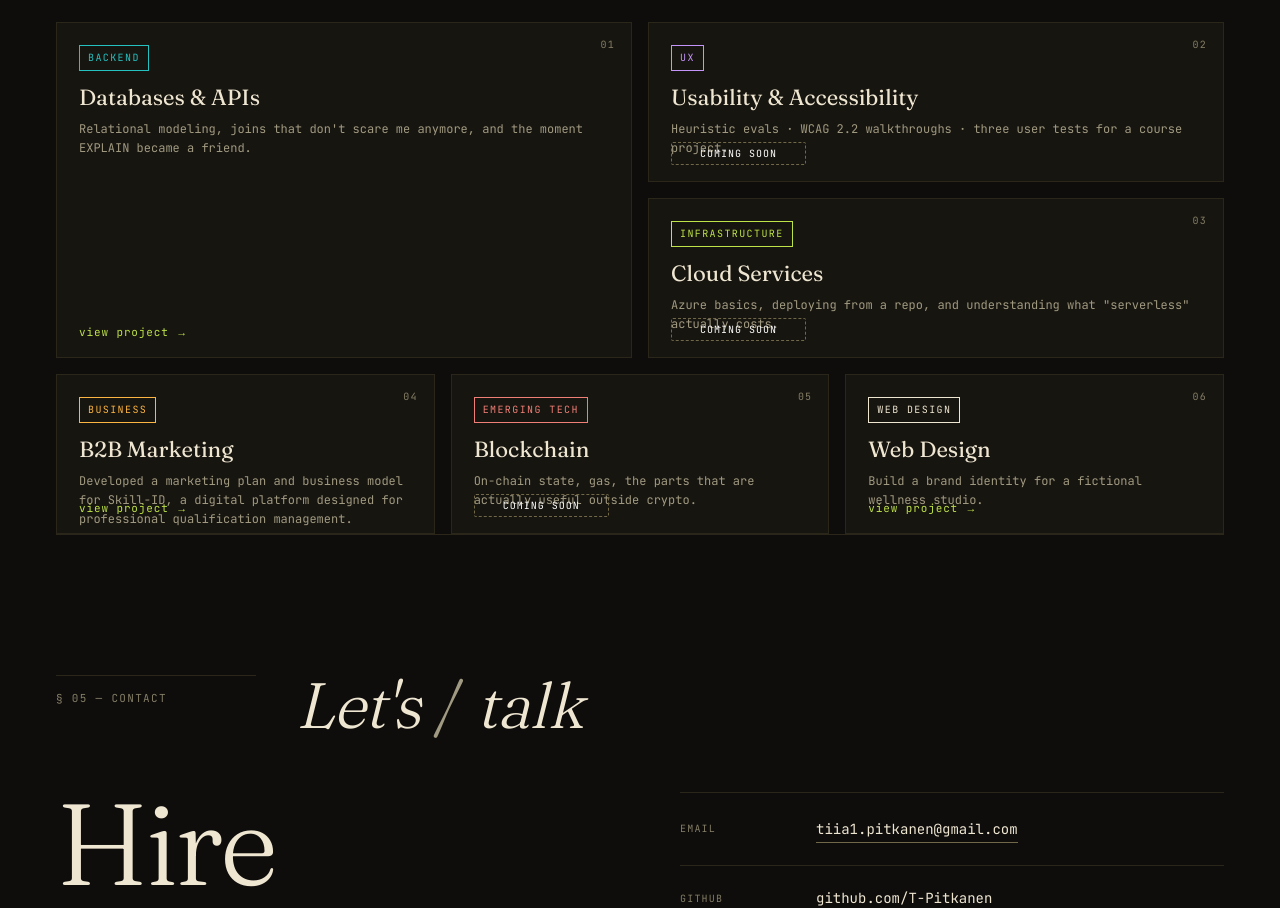
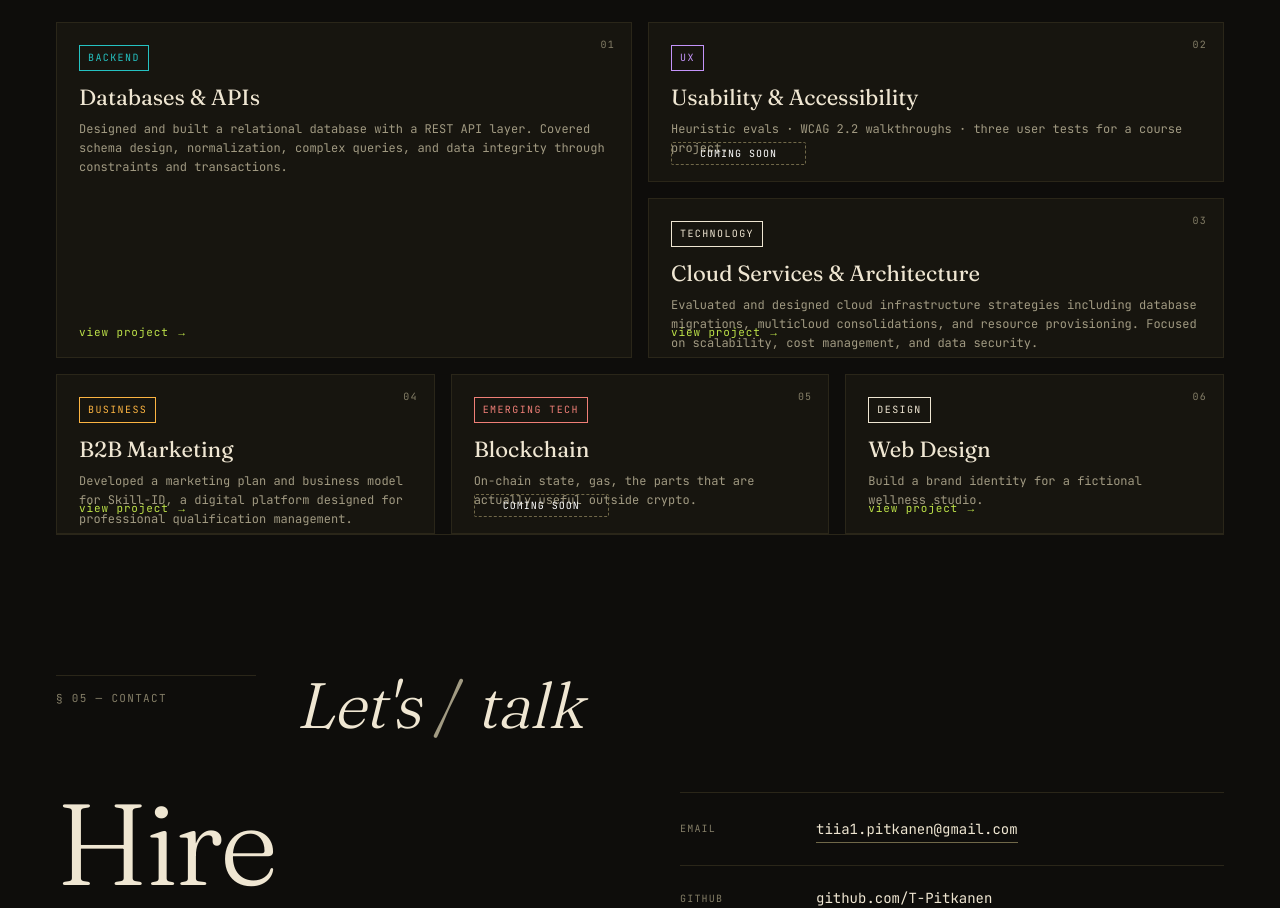
Before and after one commit to T-Pitkanen/portfolio-new-2026, a Next.js app: page / in a window 1280 px wide. Shown: the part 7800-8708 px from the top of the page. Built offline with nearby package versions, Linux system fonts and the light colour scheme.

Commit message:
updated course content

```diff
--- a/src/data/courses.js
+++ b/src/data/courses.js
@@ -6,9 +6,8 @@ const courses = [
     tagClass: "backend",
     institution: "VAMK",
     span: "w3 h2",
-    description:
-      "Designed and built a relational database with a REST API layer. Covered schema design, normalization, complex queries, and data integrity through constraints and transactions.",
-    body: "Relational modeling, joins that don't scare me anymore, and the moment EXPLAIN became a friend.",
+    description: "Designed and implemented a relational database for a fictional Finnish zoo as part of a databases and APIs course. The schema covers 11 entities including animals, species, employees, visits, and tickets, with M:N junction tables, a self-referencing employee hierarchy, CHECK constraints, and indexes for query performance. Queries use JOINs, GROUP BY, self-joins, and subqueries to answer real operational questions like monthly food consumption and ticket sales by type. The database is normalized to 3NF and uses transactions to ensure data integrity across multi-step operations. Also integrated pgvector to store text embeddings, laying the groundwork for a RAG-based AI chatbot feature.",
+    body: "Designed and built a relational database with a REST API layer. Covered schema design, normalization, complex queries, and data integrity through constraints and transactions.",
     topics: [
       "PostgreSQL",
       "REST API design",
@@ -17,7 +16,7 @@ const courses = [
       "SQL joins & views",
     ],
     takeaway:
-      "Good data modeling saves you from painful rewrites later — structure first, build second.",
+      "Good data modeling saves you from painful rewrites later. Structure first, build second.",
     project: {
       title: "Zoo Management Database",
       image: "/elaintarha/elaintarha_drawio.jpg",
@@ -73,49 +72,66 @@ const courses = [
   },
   {
     id: 3,
-    title: "Cloud Services",
-    tag: "Infrastructure",
-    tagClass: "infra",
+    title: "Cloud Services & Architecture",
+    tag: "Technology",
+    tagClass: "technology",
     institution: "VAMK",
     span: "w3",
-    body: 'Azure basics, deploying from a repo, and understanding what "serverless" actually costs.',
+    body: "Evaluated and designed cloud infrastructure strategies including database migrations, multicloud consolidations, and resource provisioning. Focused on scalability, cost management, and data security.",
     topics: [
-      "Microsoft Azure",
-      "Cloud deployment",
-      "Virtual machines",
-      "Storage & networking",
-      "Serverless functions",
+      "IaaS, PaaS, and SaaS evaluation",
+      "Relational versus NoSQL database comparison",
+      "Azure Virtual Machine deployment",
+      "Cost optimization and capacity planning",
+      "Fault tolerance and automated backups",
     ],
+    project: {
+      title: "Scalable Cloud Ecosystems",
+      image: [
+        "/cloud/azure_vm_deployment.png",
+        "/cloud/database_architecture.png",
+        "/cloud/google_cloud_migration.png",
+      ],
+      description:
+        "Engineered tailored cloud architectures for distinct business needs. One case involved migrating an ecommerce platform from a traditional SQL database to Azure Cosmos DB to handle seasonal traffic spikes horizontally. This included implementing Azure AI Search to generate personalized product recommendations using vector search. Another case analyzed a single person agency workflow, recommending a shift from a complex multicloud environment to a unified Google Cloud and Workspace ecosystem. This consolidation streamlined administrative tasks, reduced data transfer costs, and simplified billing.",
+      topics: [
+        "Azure Cosmos DB",
+        "Google Cloud Platform",
+        "Vector Search Implementation",
+        "Cloud Migration Strategy",
+        "Information Security and GDPR",
+      ],
+    },
     takeaway:
-      "Cloud infrastructure is a force multiplier — small teams can run big systems.",
+      "Effective cloud architecture requires aligning the infrastructure with the operational resources of the business to balance administrative simplicity with technical scalability.",
   },
   {
-    "id": 4,
-    "title": "B2B Marketing",
-    "tag": "Business",
-    "tagClass": "business",
-    "institution": "VAMK",
-    "span": "w2",
-    "body": "Developed a marketing plan and business model for Skill-ID, a digital platform designed for professional qualification management.",
-    "topics": [
+    id: 4,
+    title: "B2B Marketing",
+    tag: "Business",
+    tagClass: "business",
+    institution: "VAMK",
+    span: "w2",
+    body: "Developed a marketing plan and business model for Skill-ID, a digital platform designed for professional qualification management.",
+    topics: [
       "B2B and B2C target market analysis",
       "Cost-based pricing strategy",
       "SWOT and competitive advantage analysis",
       "Financial and marketing KPIs (e.g., CAC, LTV)",
-      "Digital marketing and direct sales tactics"
+      "Digital marketing and direct sales tactics",
     ],
-    "project": {
-      "title": "Skill-ID | Digital Qualification Ecosystem",
-      "image": [
+    project: {
+      title: "Skill-ID | Digital Qualification Ecosystem",
+      image: [
         "/b2b/etusivu.png",
         "/b2b/skill_intro.png",
         "/b2b/skill_mockup.png",
         "/b2b/haku.png",
-        "/b2b/kouluttaja.png"
+        "/b2b/kouluttaja.png",
       ],
-      "description":
+      description:
         "Designed a Go-To-Market strategy for a SaaS platform that replaces physical certificates with secure digital identities. The project involved defining a B2B revenue model where training organizations and authorities act as paying customers while keeping the mobile service free for individuals to ensure rapid market penetration. The strategy emphasizes high security, automated expiration reminders, and organization-independent scalability.",
-      "topics": [
+      topics: [
         "SaaS Business Modeling",
         "GTM Strategy",
         "Market Segmentation (TAM/SAM/SOM)",
@@ -124,7 +140,7 @@ const courses = [
         "Value Proposition Development",
       ],
     },
-    "takeaway":
+    takeaway:
       "When launching a new software product, building market position and securing reference customers is more critical in the first year than maximizing profit.",
   },
   {
@@ -148,8 +164,8 @@ const courses = [
   {
     id: 6,
     title: "Web Design",
-    tag: "Web Design",
-    tagClass: "web design",
+    tag: "Design",
+    tagClass: "design",
     institution: "VAMK · 2026",
     span: "w2",
     body: "Build a brand identity for a fictional wellness studio.",
```
